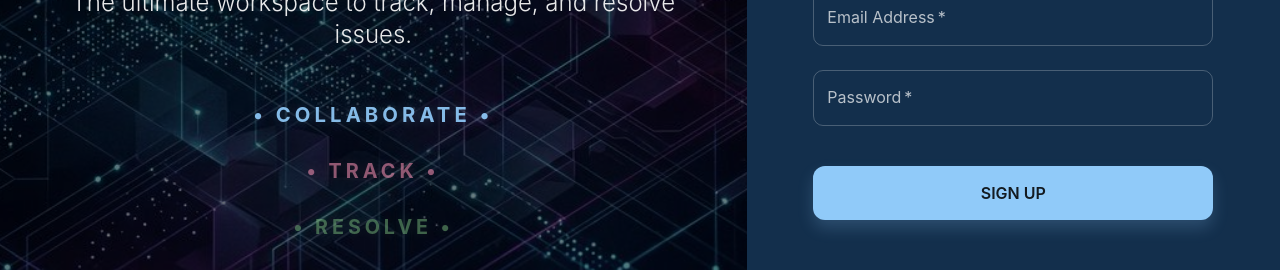
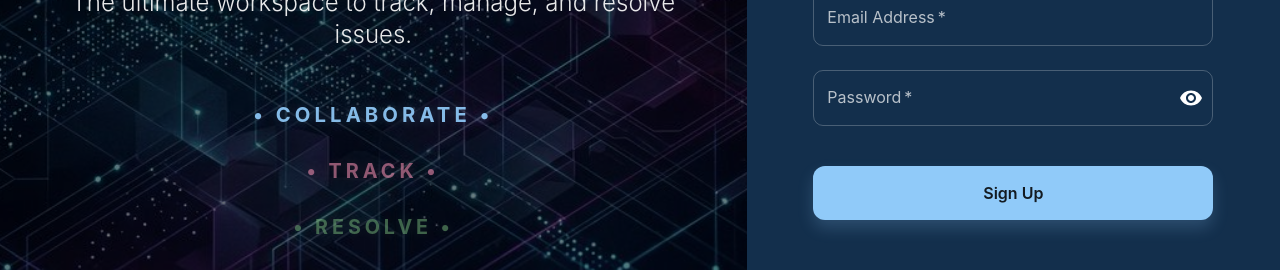
Before and after one commit to PrasadWc/issue-tracker, a React (Vite) app in the folder frontend/: page /auth in a window 1280 px wide. Both pictures are taken after typing "name@example.com", "Sample123" into the empty fields and a click on the button "Create an account". Shown: the part 329-599 px from the top of the page. Built offline with nearby package versions, Linux system fonts and the light colour scheme; no server answers.

Commit message:
added validation for fields in auth forms

```diff
--- a/frontend/src/components/LoginForm.tsx
+++ b/frontend/src/components/LoginForm.tsx
@@ -1,5 +1,14 @@
 import { useState } from "react";
-import { Box, Button, TextField, Typography, Alert } from "@mui/material";
+import {
+  Box,
+  Button,
+  TextField,
+  Typography,
+  Alert,
+  InputAdornment,
+  IconButton,
+} from "@mui/material";
+import { Visibility, VisibilityOff } from "@mui/icons-material";
 import { useNavigate } from "react-router-dom";
 import authService from "../services/authService";
 import { useAuthStore } from "../store/useAuthStore";
@@ -9,12 +18,30 @@ const LoginForm = () => {
   const setAuth = useAuthStore((state) => state.setAuth);
   const [loading, setLoading] = useState(false);
   const [error, setError] = useState<string | null>(null);
+  const [showPassword, setShowPassword] = useState(false);
+
+  // Form State
+  const [email, setEmail] = useState("");
+  const [password, setPassword] = useState("");
+
+  // Validation State
+  const [emailError, setEmailError] = useState("");
+
+  const validateEmail = (val: string) => {
+    const emailRegex = /^[^\s@]+@[^\s@]+\.[^\s@]+$/;
+    if (!val) return "Email is required";
+    if (!emailRegex.test(val)) return "Invalid email format";
+    return "";
+  };
 
   const handleSubmit = async (event: React.FormEvent<HTMLFormElement>) => {
     event.preventDefault();
-    const data = new FormData(event.currentTarget);
-    const email = data.get("email") as string;
-    const password = data.get("password") as string;
+
+    const eErr = validateEmail(email);
+    if (eErr) {
+      setEmailError(eErr);
+      return;
+    }
 
     try {
       setLoading(true);
@@ -33,7 +60,7 @@ const LoginForm = () => {
   };
 
   return (
-    <Box component="form" onSubmit={handleSubmit} sx={{ mt: 1 }}>
+    <Box component="form" onSubmit={handleSubmit} noValidate sx={{ mt: 1 }}>
       <Typography variant="h4" sx={{ fontWeight: 700, mb: 1 }}>
         Welcome back
       </Typography>
@@ -57,6 +84,13 @@ const LoginForm = () => {
         autoComplete="email"
         autoFocus
         disabled={loading}
+        value={email}
+        onChange={(e) => {
+          setEmail(e.target.value);
+          if (emailError) setEmailError(validateEmail(e.target.value));
+        }}
+        error={!!emailError}
+        helperText={emailError}
         slotProps={{
           input: {
             sx: { borderRadius: "10px" },
@@ -69,13 +103,26 @@ const LoginForm = () => {
         fullWidth
         name="password"
         label="Password"
-        type="password"
+        type={showPassword ? "text" : "password"}
         id="password"
         autoComplete="current-password"
         disabled={loading}
+        value={password}
+        onChange={(e) => setPassword(e.target.value)}
         slotProps={{
           input: {
             sx: { borderRadius: "10px" },
+            endAdornment: (
+              <InputAdornment position="end">
+                <IconButton
+                  onClick={() => setShowPassword(!showPassword)}
+                  onMouseDown={(e) => e.preventDefault()}
+                  edge="end"
+                >
+                  {showPassword ? <VisibilityOff /> : <Visibility />}
+                </IconButton>
+              </InputAdornment>
+            ),
           },
         }}
       />
@@ -91,6 +138,7 @@ const LoginForm = () => {
           borderRadius: "12px",
           fontSize: "1rem",
           fontWeight: 600,
+          textTransform: "none",
           boxShadow: (t) =>
             t.palette.mode === "dark"
               ? "0 8px 16px rgba(144, 202, 249, 0.2)"
--- a/frontend/src/components/SignupForm.tsx
+++ b/frontend/src/components/SignupForm.tsx
@@ -1,5 +1,14 @@
 import { useState } from "react";
-import { Box, Button, TextField, Typography, Alert } from "@mui/material";
+import {
+  Box,
+  Button,
+  TextField,
+  Typography,
+  Alert,
+  InputAdornment,
+  IconButton,
+} from "@mui/material";
+import { Visibility, VisibilityOff } from "@mui/icons-material";
 import { useNavigate } from "react-router-dom";
 import authService from "../services/authService";
 import { useAuthStore } from "../store/useAuthStore";
@@ -9,13 +18,52 @@ const SignupForm = () => {
   const setAuth = useAuthStore((state) => state.setAuth);
   const [loading, setLoading] = useState(false);
   const [error, setError] = useState<string | null>(null);
+  const [showPassword, setShowPassword] = useState(false);
+
+  // Form State
+  const [name, setName] = useState("");
+  const [email, setEmail] = useState("");
+  const [password, setPassword] = useState("");
+
+  // Validation State
+  const [nameError, setNameError] = useState("");
+  const [emailError, setEmailError] = useState("");
+  const [passwordError, setPasswordError] = useState("");
+
+  const validateName = (val: string) => {
+    const nameRegex = /^[a-zA-Z\s]+$/;
+    if (!val) return "Name is required";
+    if (!nameRegex.test(val)) return "Name can only contain letters and spaces";
+    if (val.length < 2) return "Name is too short";
+    return "";
+  };
+
+  const validateEmail = (val: string) => {
+    const emailRegex = /^[^\s@]+@[^\s@]+\.[^\s@]+$/;
+    if (!val) return "Email is required";
+    if (!emailRegex.test(val)) return "Invalid email format";
+    return "";
+  };
+
+  const validatePassword = (val: string) => {
+    if (!val) return "Password is required";
+    if (val.length < 6) return "Password must be at least 6 characters";
+    return "";
+  };
 
   const handleSubmit = async (event: React.FormEvent<HTMLFormElement>) => {
     event.preventDefault();
-    const data = new FormData(event.currentTarget);
-    const name = data.get("name") as string;
-    const email = data.get("email") as string;
-    const password = data.get("password") as string;
+
+    const nErr = validateName(name);
+    const eErr = validateEmail(email);
+    const pErr = validatePassword(password);
+
+    if (nErr || eErr || pErr) {
+      setNameError(nErr);
+      setEmailError(eErr);
+      setPasswordError(pErr);
+      return;
+    }
 
     try {
       setLoading(true);
@@ -35,7 +83,7 @@ const SignupForm = () => {
   };
 
   return (
-    <Box component="form" onSubmit={handleSubmit} sx={{ mt: 1 }}>
+    <Box component="form" onSubmit={handleSubmit} noValidate sx={{ mt: 1 }}>
       <Typography variant="h4" sx={{ fontWeight: 700, mb: 1 }}>
         Create Account
       </Typography>
@@ -59,6 +107,13 @@ const SignupForm = () => {
         autoComplete="name"
         autoFocus
         disabled={loading}
+        value={name}
+        onChange={(e) => {
+          setName(e.target.value);
+          if (nameError) setNameError(validateName(e.target.value));
+        }}
+        error={!!nameError}
+        helperText={nameError}
         slotProps={{
           input: {
             sx: { borderRadius: "10px" },
@@ -74,6 +129,13 @@ const SignupForm = () => {
         name="email"
         autoComplete="email"
         disabled={loading}
+        value={email}
+        onChange={(e) => {
+          setEmail(e.target.value);
+          if (emailError) setEmailError(validateEmail(e.target.value));
+        }}
+        error={!!emailError}
+        helperText={emailError}
         slotProps={{
           input: {
             sx: { borderRadius: "10px" },
@@ -86,12 +148,30 @@ const SignupForm = () => {
         fullWidth
         name="password"
         label="Password"
-        type="password"
+        type={showPassword ? "text" : "password"}
         id="password"
         disabled={loading}
+        value={password}
+        onChange={(e) => {
+          setPassword(e.target.value);
+          if (passwordError) setPasswordError(validatePassword(e.target.value));
+        }}
+        error={!!passwordError}
+        helperText={passwordError}
         slotProps={{
           input: {
             sx: { borderRadius: "10px" },
+            endAdornment: (
+              <InputAdornment position="end">
+                <IconButton
+                  onClick={() => setShowPassword(!showPassword)}
+                  onMouseDown={(e) => e.preventDefault()}
+                  edge="end"
+                >
+                  {showPassword ? <VisibilityOff /> : <Visibility />}
+                </IconButton>
+              </InputAdornment>
+            ),
           },
         }}
       />
@@ -107,6 +187,7 @@ const SignupForm = () => {
           borderRadius: "12px",
           fontSize: "1rem",
           fontWeight: 600,
+          textTransform: "none",
           boxShadow: (t) =>
             t.palette.mode === "dark"
               ? "0 8px 16px rgba(144, 202, 249, 0.2)"
```
